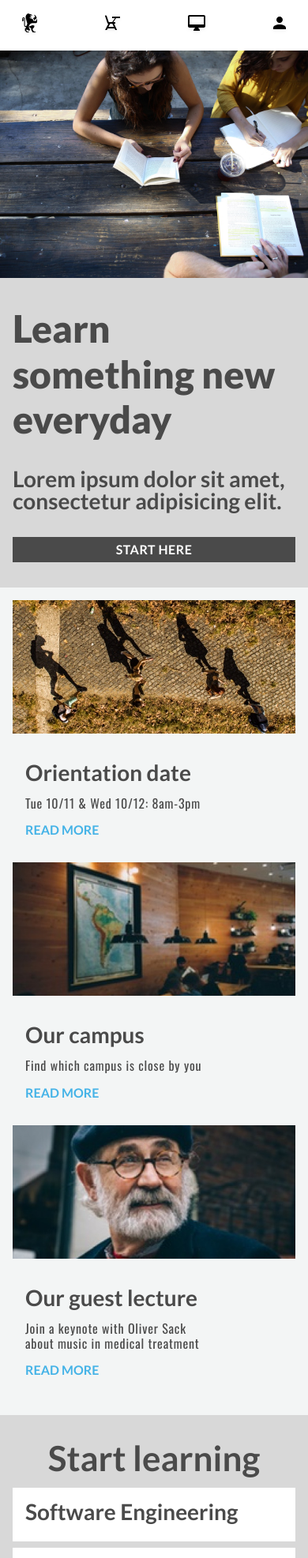
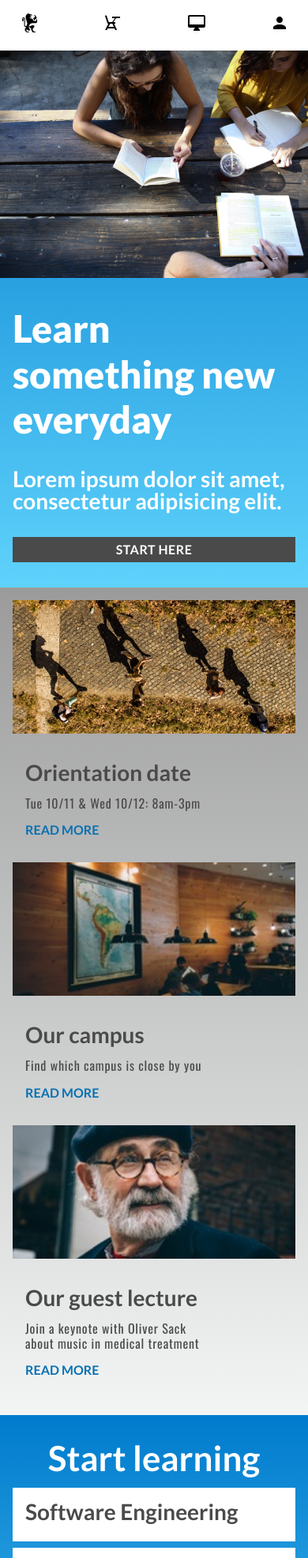
Before and after one commit to kennymatt85/ColmarAcademy, a plain HTML site: page index.html in a window 390 px wide. Shown: the top 1973 px of the page at 79% size. Drawn offline with nearby package versions, Linux system fonts and the light colour scheme.

Commit message:
Final Version

```diff
--- a/index.html
+++ b/index.html
@@ -32,7 +32,7 @@
     </header>
     <main>
       <section class="first">
-        <div class="grey container">
+        <div class="blue container">
           <div class="banner">
             <img src="./resources/images/banner.jpg" alt="One girl reading another writing on a bench">
           </div>
@@ -82,7 +82,7 @@
                 <a href="#">Read more</a>
               </div>
             </div>
-            <div class="events grey">
+            <div class="events blue">
               <div class="image desktop">
                 <img src="./resources/images/information-guest-lecture.jpg" alt="Guest lecturer">
               </div>
@@ -99,7 +99,7 @@
         </div>
       </section>
       <section class="third">
-        <div class="grey container">
+        <div class="blue container">
           <h3>Start learning</h3>
           <div class="rows container">
             <div class="row">
@@ -194,7 +194,7 @@
               <p class="desktop">Curabitur vitae libero in ipsum consequat. Aliquam et commodo lectus, nec consequat neque. Sed non accumsan urna. Phasellus sed consequat ex. Etiam eget magna laoreet, efficitur dolor consequat, tristique ligula.""</p>
             </div>
             <div class="campus desktop">
-              <div class="events grey desktop">
+              <div class="events blue desktop">
                 <div class="image desktop">
                   <img src="./resources/images/thesis-fisma.jpg" alt="Person doing calculations">
                 </div>
--- a/resources/css/style.css
+++ b/resources/css/style.css
@@ -28,6 +28,7 @@ img {
 
 h2 {
   font-family: 'Lato', sans-serif;
+  color: white;
   font-size: 3rem;
   line-height: 1.2;
   font-weight: 900;
@@ -131,8 +132,8 @@ section .container {
   align-items: center;
 }
 
-.grey {
-  background-color: rgb(216, 216, 216);
+.blue {
+  background: linear-gradient(rgb(0, 123, 205), rgb(95, 211, 252));
 }
 
 .banner {
@@ -145,6 +146,7 @@ section .container {
 }
 
 .strapline h4 {
+  color: white;
   margin: 2rem 0;
 }
 
@@ -163,7 +165,8 @@ section .container {
 }
 
 .btn:hover {
-  background-color: rgb(0, 0, 0);
+  background-color: rgb(255, 255, 255);
+  color: rgb(74, 74, 74);
 }
 
 @media only screen and (max-width: 640px) {
@@ -211,8 +214,10 @@ section .container {
 /*Section 2 */
 
 .offwhite {
-  background-color: rgb(243, 245, 245);
+  background: linear-gradient(rgb(155, 155, 155), rgb(243, 245, 245));
 }
+
+
 
 .second .container {
   padding-right: 0;
@@ -238,6 +243,10 @@ section .container {
   flex-direction: column;
   justify-content: space-between;
   width: 40%;
+}
+
+.second .events.blue {
+  color: white;
 }
 
 .events {
@@ -267,7 +276,7 @@ section .container {
 
 .events .text a {
   text-decoration: none;
-  color: rgb(69, 179, 231);
+  color: rgb(9, 113, 178);
 }
 
 
@@ -288,16 +297,18 @@ section .container {
   }
   .events .text {
     margin: 2rem 1rem;
+    color: rgb(74, 74, 74);
   }
 
   .events .text p {
     margin: 1rem 0;
   }
 
-  /*Remove Grey Background*/
-  .events.grey {
-    background-color: unset;
+  /*Remove Blue Background*/
+  .events.blue {
+    background: unset;
   }
+
 }
 
 @media only screen and (min-width: 641px) and (max-width: 850px) {
@@ -315,6 +326,10 @@ section .container {
 .third .container {
   display: block;
   padding: 2rem 5rem;
+}
+
+.third h3 {
+  color: white;
 }
 
 .third h3, .fourth h3 {
@@ -429,6 +444,9 @@ section .container {
   padding: 2rem 0 2rem 1.5rem;
 }
 
+.fourth h3 {
+  color: white;
+}
 .video.container {
   display: flex;
   padding: 0;
@@ -441,6 +459,10 @@ section .container {
 
 .fourth .campus {
   justify-content: flex-start;
+}
+
+.fourth .events.blue {
+  color: white;
 }
 
 @media only screen and (max-width: 640px) {
@@ -461,6 +483,7 @@ section .container {
     width: 100%;
     margin: 0;
   }
+
 }
 
 @media only screen and (min-width: 641px) and (max-width: 850px) {
@@ -491,6 +514,7 @@ footer a {
 @media only screen and (max-width: 640px) {
   /*Resize Footer*/
   footer {
+    background-color: white;
     height: auto;
     padding: 0;
   }
```
